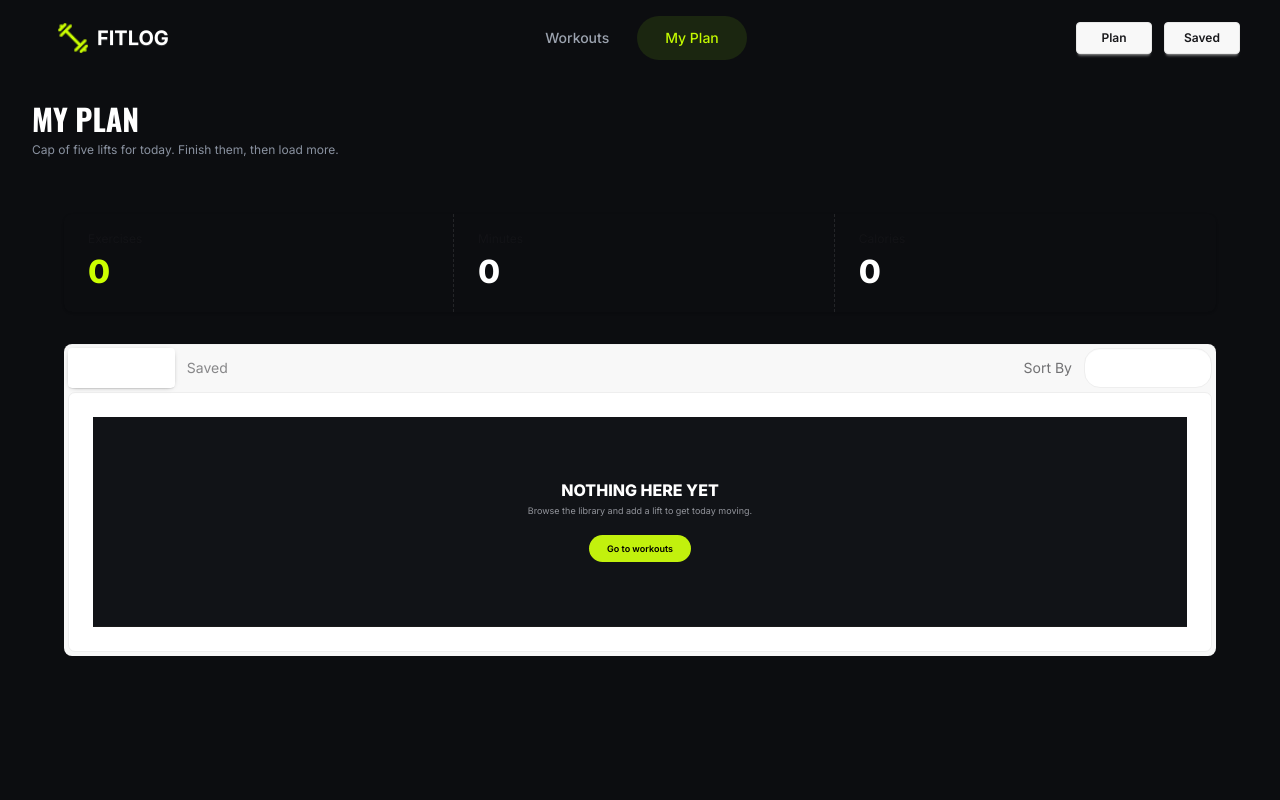
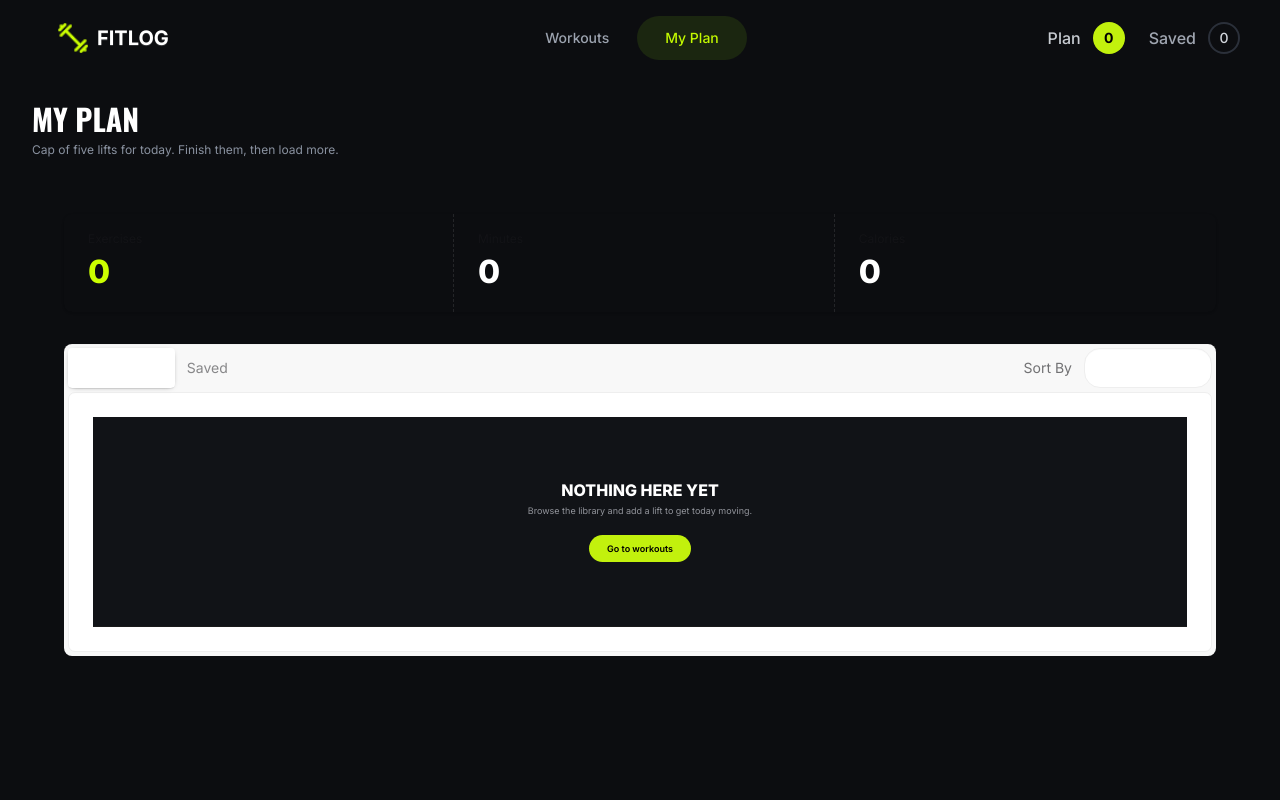
Before and after one commit to kmnayeem/Fit-Log-PH-B14-A6, a Next.js app: page /myplan in a window 1280 px wide. Shown: the top 800 px of the page. Built offline with nearby package versions, Linux system fonts and the light colour scheme.

Commit message:
worked with navbar button

```diff
--- a/src/components/MyPlan.tsx
+++ b/src/components/MyPlan.tsx
@@ -21,7 +21,7 @@ const MyPlan = () => {
     const sortedList = [...currentList].sort((a, b) => {
         if (sortBy === "Duration") return a.duration - b.duration;
         if (sortBy === "Calories") return a.caloriesBurned - b.caloriesBurned;
-        if (sortBy === "Rating") return a.rating - b.rating;
+        if (sortBy === "Rating") return b.rating - a.rating;
         return 0;
     });
 
--- a/src/components/Navbar.tsx
+++ b/src/components/Navbar.tsx
@@ -1,10 +1,15 @@
+'use client';
+
 import React from "react";
 import Image from "next/image";
 import logo from "@/assets/logo.png";
 import Link from "next/link";
 import NavLinks from "./NavLinks";
+import { useWOContext } from "@/context/WOContext";
 
 const Navbar = () => {
+  const { buildList, wishList } = useWOContext();
+
   const navLinks = (
     <>
       <li>
@@ -19,6 +24,7 @@ const Navbar = () => {
   return (
     <header className="w-full bg-[#0C0D10] text-white">
       <div className="navbar mx-auto min-h-[70px] w-full max-w-[1504px] px-4 sm:px-6 md:px-8 xl:px-10">
+
         <div className="navbar-start gap-2">
           <div className="dropdown lg:hidden">
             <button
@@ -53,7 +59,7 @@ const Navbar = () => {
 
           <Link
             href="/"
-            className="btn btn-ghost flex cursor-default items-center gap-2 text-white hover:bg-transparent hover:text-white active:bg-transparent"
+            className="btn btn-ghost flex cursor-pointer items-center gap-2 text-white hover:bg-transparent hover:text-white"
           >
             <Image
               src={logo}
@@ -74,20 +80,30 @@ const Navbar = () => {
           </ul>
         </div>
 
-        <div className="navbar-end gap-3">
+        <div className="navbar-end gap-3 sm:gap-6">
+
           <Link
-            className="btn btn-sm min-w-[76px]"
             href="/myplan"
+            className="flex items-center gap-2 text-sm font-medium text-[#C7CBD1] transition hover:text-white sm:gap-3 sm:text-base"
           >
-            Plan
+            <span>Plan</span>
+
+            <span className="flex h-8 w-8 items-center justify-center rounded-full bg-[#C2F10D] text-sm font-bold text-black">
+              {buildList.length}
+            </span>
           </Link>
 
           <Link
-            className="btn btn-sm min-w-[76px]"
             href="/myplan"
+            className="flex items-center gap-2 text-sm font-medium text-[#A0A6B1] transition hover:text-white sm:gap-3 sm:text-base"
           >
-            Saved
+            <span>Saved</span>
+
+            <span className="flex h-8 w-8 items-center justify-center rounded-full border-2 border-[#2B303A] text-sm font-medium text-[#D1D5DB]">
+              {wishList.length}
+            </span>
           </Link>
+
         </div>
       </div>
     </header>
```
